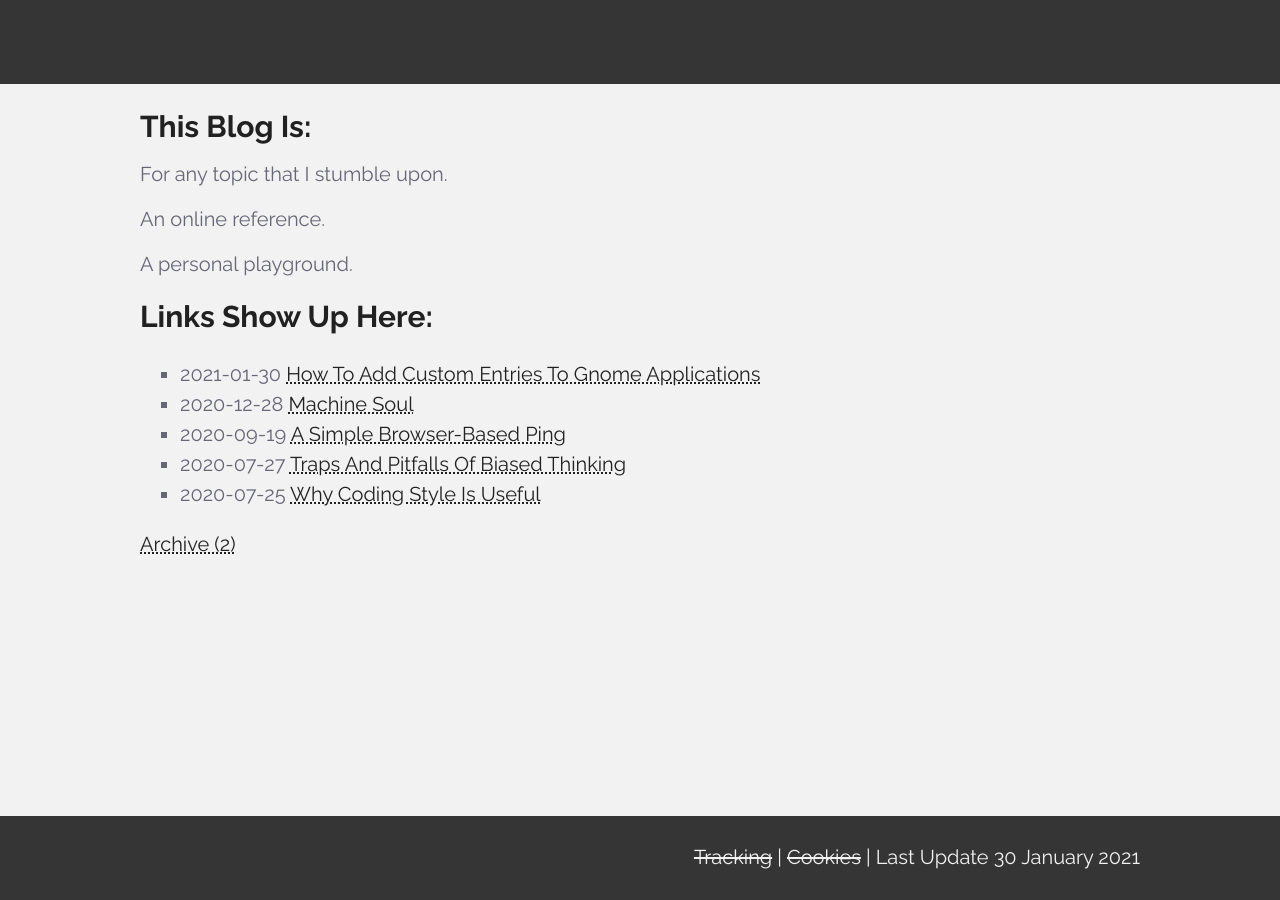
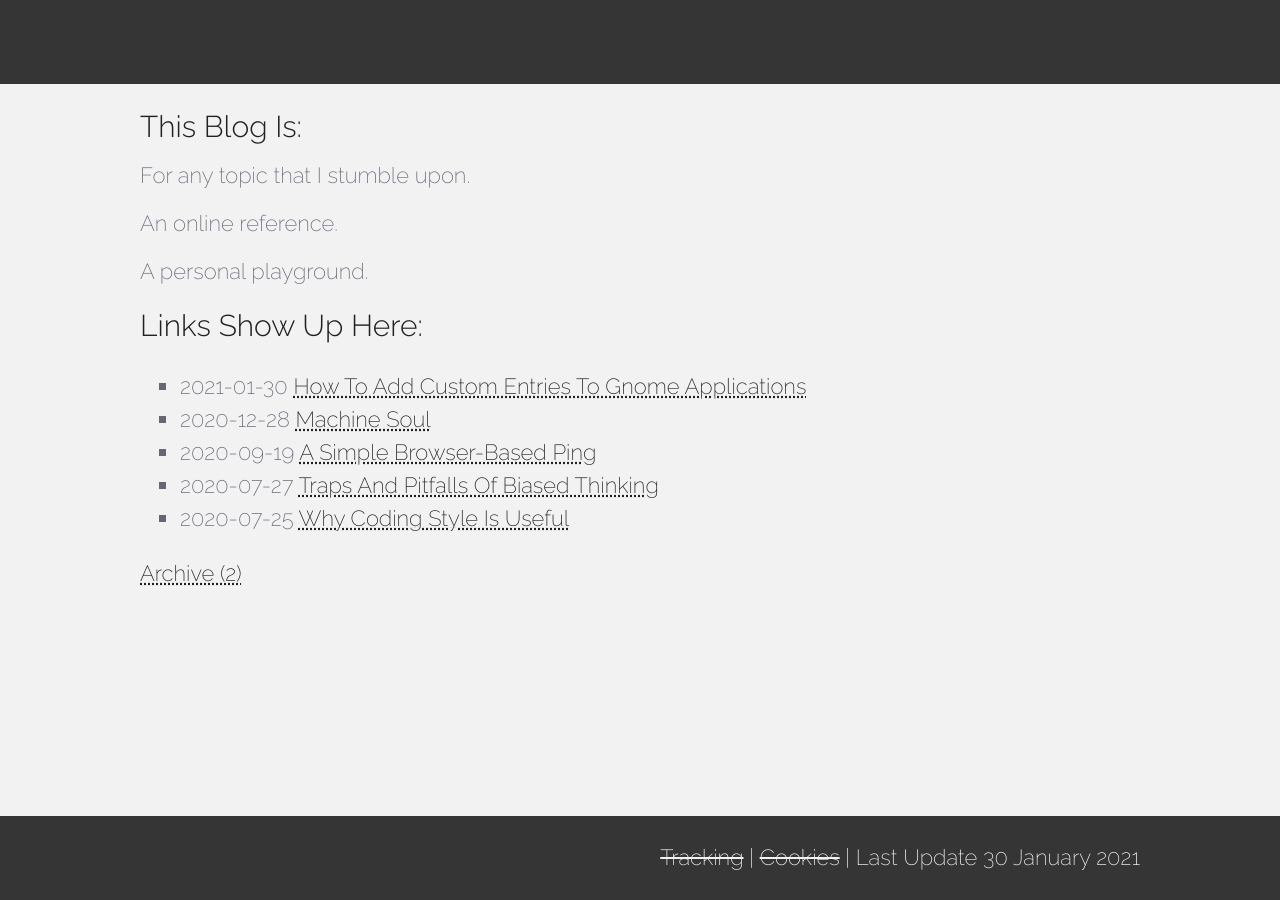
Before and after one commit to ZackDev/zackdev.github.io, a Jekyll site: the page built from pages/index.md, in a window 1280 px wide. Built offline with Jekyll 4.4.1, drawn with Linux system fonts in a browser that asks for light colours.

Commit message:
adjusted font-weight

```diff
--- a/_sass/main.scss
+++ b/_sass/main.scss
@@ -61,8 +61,9 @@ body {
   box-sizing: border-box;
   color: $medium_grey;
   background: $dark_grey;
-  font-size: 20px;
+  font-size: 22px;
   font-family: 'Raleway', Helvetica, monospace, sans-serif;
+  font-weight: 200;
   line-height: 1.5;
   text-align: justify;
   margin-bottom: 168px;
@@ -76,7 +77,7 @@ code {
 
 h1, h2, h3, h4, h5, h6 {
   margin: 0;
-  font-weight: 700;
+  font-weight: 300;
   color: $dark_grey;
 }
 
```
